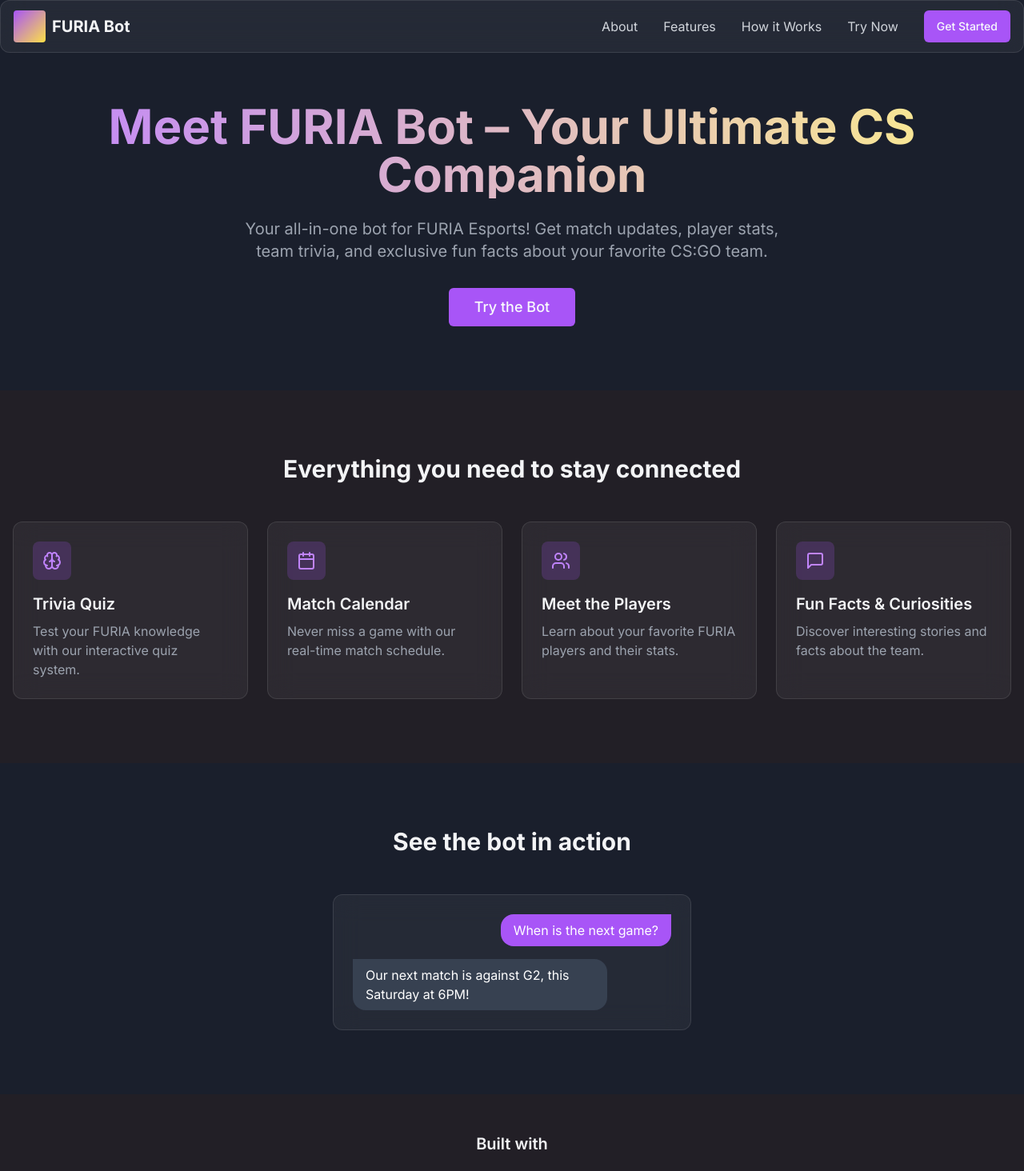
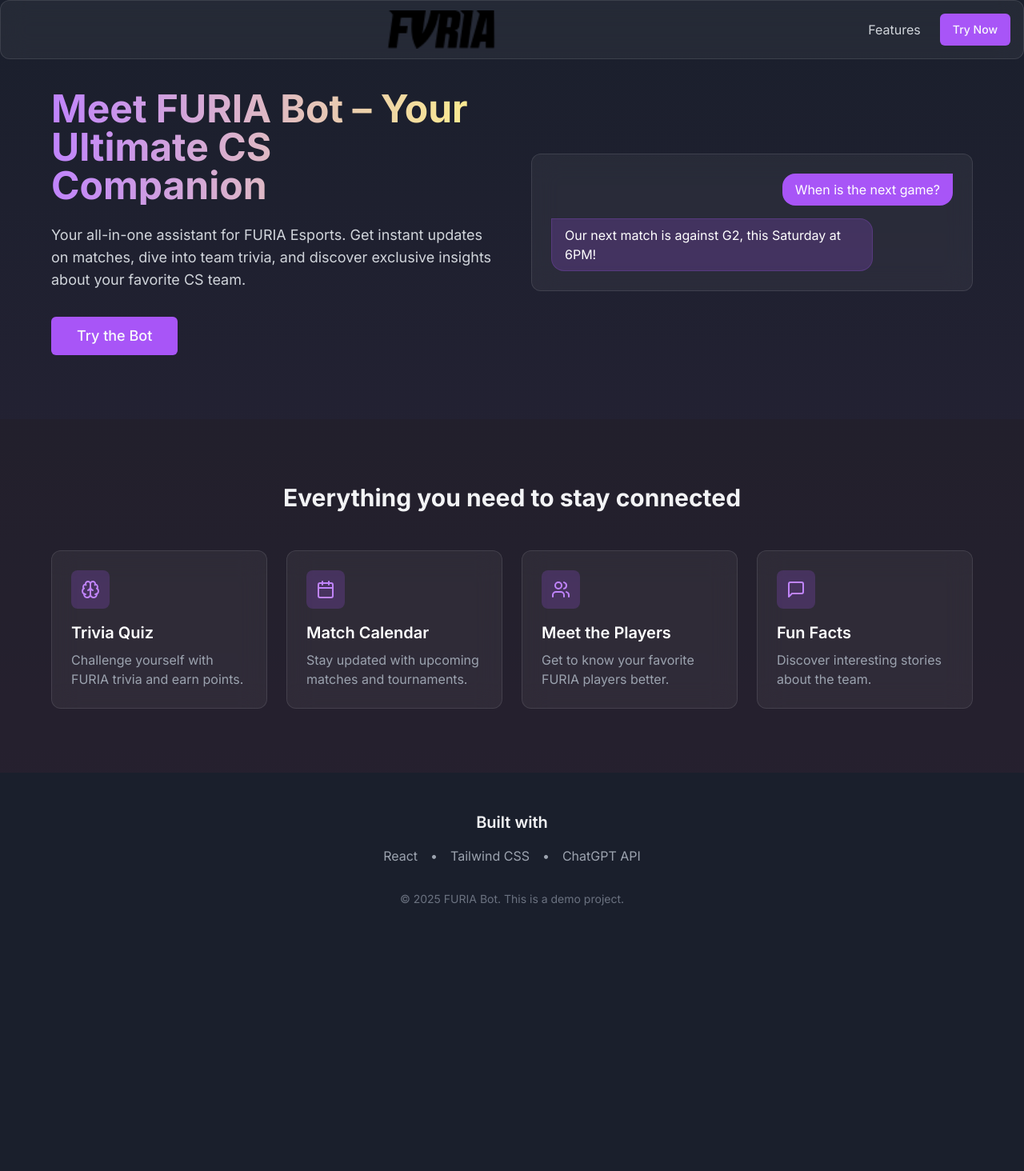
Before and after one commit to Bieelx/furia-bot-central, a React (Vite) app: page / in a window 1280 px wide. Shown: the top 1464 px of the page at 80% size. After the commit the page ends 1182 px from the top, so only its background shows below. Built offline with nearby package versions, Linux system fonts and the light colour scheme.

Commit message:
feat: Implement landing page for FURIA Bot
Adds a responsive landing page with a navbar, hero section, feature section, chat UI mockup, and footer. Uses a dark theme, bold accents, and Tailwind CSS for styling.

```diff
--- a/src/components/ChatBubble.tsx
+++ b/src/components/ChatBubble.tsx
@@ -10,7 +10,7 @@ const ChatBubble = ({ message, isBot = false }: ChatBubbleProps) => {
       <div
         className={`rounded-2xl px-4 py-2 max-w-[80%] ${
           isBot
-            ? 'bg-gray-700 text-white rounded-tl-none'
+            ? 'bg-purple-500/20 text-white rounded-tl-none border border-purple-500/20'
             : 'bg-purple-500 text-white rounded-tr-none'
         }`}
       >
--- a/src/components/FeatureCard.tsx
+++ b/src/components/FeatureCard.tsx
@@ -9,11 +9,11 @@ interface FeatureCardProps {
 
 const FeatureCard = ({ icon: Icon, title, description }: FeatureCardProps) => {
   return (
-    <div className="glass-card p-6 hover-scale">
+    <div className="glass-card p-6 hover:bg-white/10 transition-colors duration-300 rounded-xl">
       <div className="w-12 h-12 rounded-lg bg-purple-500/20 flex items-center justify-center mb-4">
         <Icon className="text-purple-400" size={24} />
       </div>
-      <h3 className="text-xl font-semibold mb-2">{title}</h3>
+      <h3 className="text-xl font-semibold mb-2 text-white">{title}</h3>
       <p className="text-gray-400">{description}</p>
     </div>
   );
--- a/src/components/Navbar.tsx
+++ b/src/components/Navbar.tsx
@@ -9,49 +9,44 @@ const Navbar = () => {
   return (
     <nav className="fixed w-full z-50 glass-card px-4 py-3">
       <div className="max-w-7xl mx-auto flex justify-between items-center">
-        <div className="flex items-center gap-2">
-          <div className="w-10 h-10 rounded bg-gradient-to-br from-purple-500 to-yellow-300" />
-          <span className="font-bold text-xl">FURIA Bot</span>
-        </div>
-
-        {/* Desktop Navigation */}
-        <div className="hidden md:flex items-center gap-8">
-          {["About", "Features", "How it Works", "Try Now"].map((item) => (
-            <a
-              key={item}
-              href={`#${item.toLowerCase().replace(" ", "-")}`}
-              className="text-gray-300 hover:text-white transition-colors"
-            >
-              {item}
-            </a>
-          ))}
-          <Button className="bg-purple-500 hover:bg-purple-600">Get Started</Button>
-        </div>
-
-        {/* Mobile Menu Button */}
+        {/* Mobile Menu Button (Left) */}
         <button
           className="md:hidden text-gray-300"
           onClick={() => setIsMenuOpen(!isMenuOpen)}
         >
           {isMenuOpen ? <X size={24} /> : <Menu size={24} />}
         </button>
+
+        {/* Centered Logo */}
+        <div className="flex-1 flex justify-center">
+          <img
+            src="/lovable-uploads/8592197a-d9fc-4b86-8aa0-63492ccb0f54.png"
+            alt="FURIA Bot Logo"
+            className="h-12 w-auto"
+          />
+        </div>
+
+        {/* Desktop Navigation (Right) */}
+        <div className="hidden md:flex items-center gap-6">
+          <a href="#features" className="text-gray-300 hover:text-white transition-colors">
+            Features
+          </a>
+          <Button className="bg-purple-500 hover:bg-purple-600">Try Now</Button>
+        </div>
       </div>
 
       {/* Mobile Navigation */}
       {isMenuOpen && (
         <div className="md:hidden absolute top-full left-0 w-full glass-card py-4">
           <div className="flex flex-col items-center gap-4">
-            {["About", "Features", "How it Works", "Try Now"].map((item) => (
-              <a
-                key={item}
-                href={`#${item.toLowerCase().replace(" ", "-")}`}
-                className="text-gray-300 hover:text-white transition-colors"
-                onClick={() => setIsMenuOpen(false)}
-              >
-                {item}
-              </a>
-            ))}
-            <Button className="bg-purple-500 hover:bg-purple-600">Get Started</Button>
+            <a
+              href="#features"
+              className="text-gray-300 hover:text-white transition-colors"
+              onClick={() => setIsMenuOpen(false)}
+            >
+              Features
+            </a>
+            <Button className="bg-purple-500 hover:bg-purple-600">Try Now</Button>
           </div>
         </div>
       )}
--- a/src/pages/Index.tsx
+++ b/src/pages/Index.tsx
@@ -10,48 +10,58 @@ const Index = () => {
     {
       icon: Brain,
       title: "Trivia Quiz",
-      description: "Test your FURIA knowledge with our interactive quiz system."
+      description: "Challenge yourself with FURIA trivia and earn points."
     },
     {
       icon: Calendar,
       title: "Match Calendar",
-      description: "Never miss a game with our real-time match schedule."
+      description: "Stay updated with upcoming matches and tournaments."
     },
     {
       icon: Users,
       title: "Meet the Players",
-      description: "Learn about your favorite FURIA players and their stats."
+      description: "Get to know your favorite FURIA players better."
     },
     {
       icon: MessageSquare,
-      title: "Fun Facts & Curiosities",
-      description: "Discover interesting stories and facts about the team."
+      title: "Fun Facts",
+      description: "Discover interesting stories about the team."
     }
   ];
 
   return (
-    <div className="min-h-screen">
+    <div className="min-h-screen bg-gradient-to-b from-[#1A1F2C] to-[#2D243A]">
       <Navbar />
 
       {/* Hero Section */}
-      <section className="pt-32 pb-20 px-4">
-        <div className="max-w-7xl mx-auto text-center">
-          <h1 className="text-4xl md:text-6xl font-bold mb-6 gradient-text">
+      <section className="pt-28 pb-20 px-4">
+        <div className="max-w-6xl mx-auto">
+          <div className="grid md:grid-cols-2 gap-12 items-center">
+            <div>
+              <h1 className="text-4xl md:text-5xl font-bold mb-6 bg-gradient-to-r from-purple-400 to-yellow-200 bg-clip-text text-transparent">
                 Meet FURIA Bot – Your Ultimate CS Companion
               </h1>
-          <p className="text-xl text-gray-400 mb-8 max-w-2xl mx-auto">
-            Your all-in-one bot for FURIA Esports! Get match updates, player stats,
-            team trivia, and exclusive fun facts about your favorite CS:GO team.
+              <p className="text-lg text-gray-300 mb-8">
+                Your all-in-one assistant for FURIA Esports. Get instant updates on matches,
+                dive into team trivia, and discover exclusive insights about your favorite CS team.
               </p>
               <Button className="bg-purple-500 hover:bg-purple-600 text-lg py-6 px-8">
                 Try the Bot
               </Button>
             </div>
+            <div className="glass-card p-6 rounded-xl">
+              <div className="space-y-4">
+                <ChatBubble message="When is the next game?" isBot={false} />
+                <ChatBubble message="Our next match is against G2, this Saturday at 6PM!" isBot={true} />
+              </div>
+            </div>
+          </div>
+        </div>
       </section>
 
       {/* Features Section */}
-      <section className="py-20 px-4 bg-[#221F26]">
-        <div className="max-w-7xl mx-auto">
+      <section id="features" className="py-20 px-4 bg-[#221F26]/50">
+        <div className="max-w-6xl mx-auto">
           <h2 className="text-3xl font-bold text-center mb-12">
             Everything you need to stay connected
           </h2>
@@ -63,31 +73,10 @@ const Index = () => {
         </div>
       </section>
 
-      {/* Chat Demo Section */}
-      <section className="py-20 px-4">
-        <div className="max-w-7xl mx-auto">
-          <h2 className="text-3xl font-bold text-center mb-12">
-            See the bot in action
-          </h2>
-          <div className="max-w-md mx-auto glass-card p-6">
-            <div className="space-y-4">
-              <ChatBubble
-                message="When is the next game?"
-                isBot={false}
-              />
-              <ChatBubble
-                message="Our next match is against G2, this Saturday at 6PM!"
-                isBot={true}
-              />
-            </div>
-          </div>
-        </div>
-      </section>
-
       {/* Footer */}
-      <footer className="py-12 px-4 bg-[#221F26]">
-        <div className="max-w-7xl mx-auto">
-          <div className="text-center mb-8">
+      <footer className="py-12 px-4 bg-[#1A1F2C]">
+        <div className="max-w-6xl mx-auto text-center">
+          <div className="mb-8">
             <h3 className="text-xl font-semibold mb-4">Built with</h3>
             <div className="flex justify-center gap-4 text-gray-400">
               <span>React</span>
@@ -97,7 +86,7 @@ const Index = () => {
               <span>ChatGPT API</span>
             </div>
           </div>
-          <div className="text-center text-gray-500 text-sm">
+          <div className="text-gray-500 text-sm">
             © 2025 FURIA Bot. This is a demo project.
           </div>
         </div>
```
Also changed, not shown: public/lovable-uploads/8592197a-d9fc-4b86-8aa0-63492ccb0f54.png (added). Lines whose indentation alone changed are shown as unchanged.
